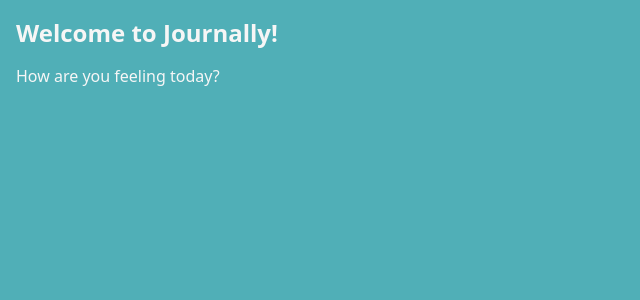
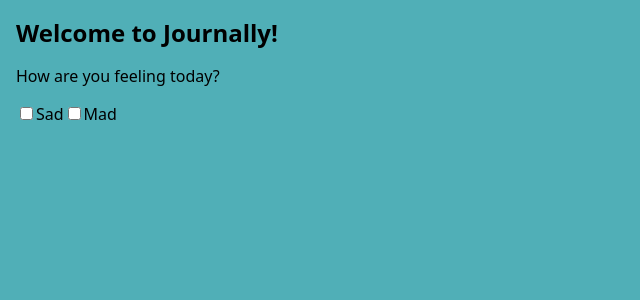
Before and after one commit to Lauren-McMullen/Journally, a React (Create React App) app: page / in a window 1280 px wide. Shown: the top 300 px of the page, without its empty margins (0-640 px from the left). Built offline with nearby package versions, Linux system fonts and the light colour scheme.

Commit message:
"Simple Checkbox List"

```diff
--- a/src/App.tsx
+++ /dev/null
@@ -1,12 +0,0 @@
-import { FC } from 'react';
-
-import './style.css';
-
-export const App: FC<{ name: string }> = ({ name }) => {
-  return (
-    <div>
-      <h1>Welcome to {name}!</h1>
-      <p>How are you feeling today?</p>
-    </div>
-  );
-};
--- /dev/null
+++ b/src/App/App.jsx
@@ -0,0 +1,21 @@
+import { FC } from 'react'
+import { useState } from "react"
+
+
+
+import MoodChecklist from "../components/MoodChecklist.jsx"
+
+import './style.css'
+
+export const App = ({ name }) => {
+  return (
+    <div>
+
+      <h1>Welcome to {name}!</h1>
+      <p>How are you feeling today?</p>
+      <MoodChecklist  sad="Sad" mad="Mad" />
+
+
+    </div>
+  );
+};
--- a/src/style.css
+++ b/src/App/style.css
@@ -6,7 +6,7 @@
   margin: 0;
   padding: 1rem;
   font-family: system-ui, sans-serif;
-  color: rgb(246, 246, 246);
+  /* color: rgb(246, 246, 246); */
   background-color: rgb(80, 175, 183);
 
 }
--- /dev/null
+++ b/src/components/MoodChecklist.jsx
@@ -0,0 +1,15 @@
+
+export default function MoodChecklist(props) {
+    return (
+        <div className="checkbox-wrapper">
+            <label>
+                <input type="Checkbox" />
+                <span>{props.sad}</span>
+            </label>
+            <label>
+                <input type="Checkbox" />
+                <span>{props.mad}</span>
+            </label>
+        </div>
+    );
+};
--- a/src/index.tsx
+++ b/src/index.js
@@ -1,7 +1,7 @@
 import { StrictMode } from 'react';
 import { createRoot } from 'react-dom/client';
 
-import { App } from './App';
+import { App } from './App/App';
 
 const root = createRoot(document.getElementById('app'));
 
```
Also changed, not shown: tsconfig.json (deleted, +0 -8 lines), src/images/Quill_With_Ink.png (added), 1 other file (tests, documents, lock files or other folders).
